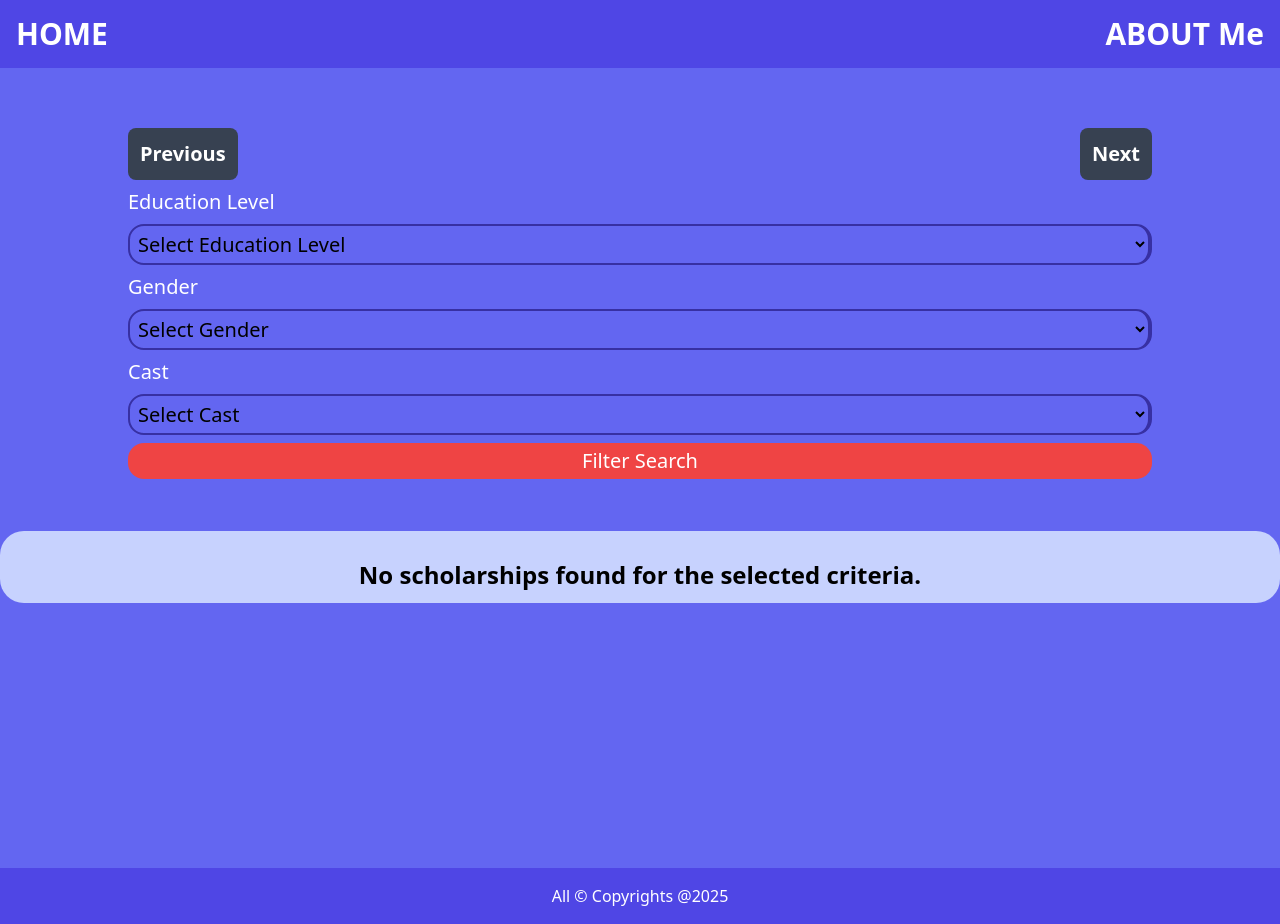
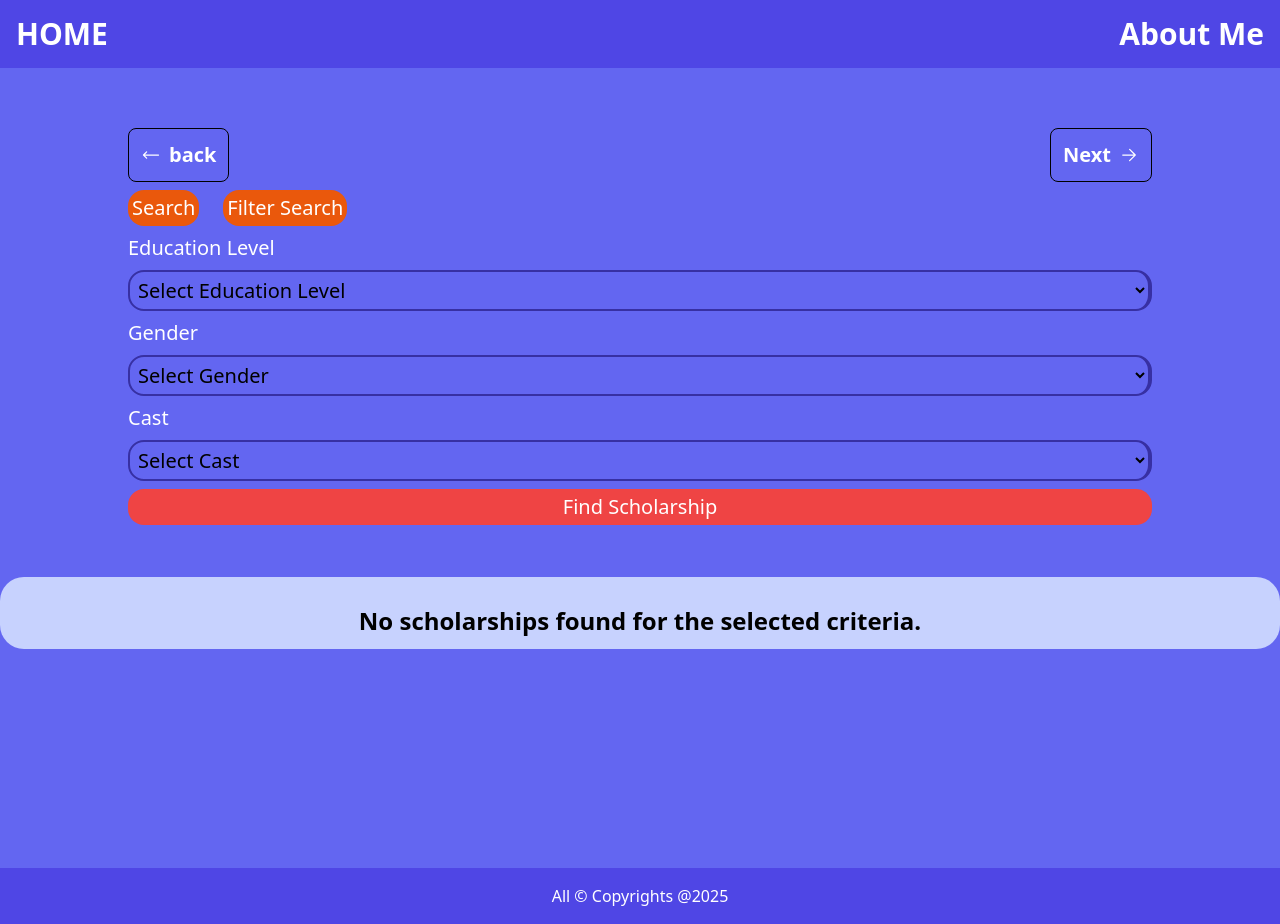
Before and after one commit to balwan-coding/Scholarship-finder-, a React (Vite) app: page /Scholar in a window 1280 px wide. Built offline with nearby package versions, Linux system fonts and the light colour scheme.

Commit message:
more change

```diff
--- a/src/AboutMe.jsx
+++ b/src/AboutMe.jsx
@@ -1,9 +1,20 @@
 import React from "react";
 import "./styles.css";
+import { HiArrowLongLeft } from "react-icons/hi2";
+import { Link } from "react-router-dom";
 
 function AboutMe() {
   return (
-    <div className="flex flex-col items-center justify-center min-h-screen bg-indigo-500">
+    <div className="flex flex-col justify-center min-h-screen bg-indigo-500">
+      <div className="flex items-start ml-2">
+        <Link
+          className="flex items-center justify-center gap-2 p-3 mt-10 text-xl font-extrabold text-white bg-transparent border border-black rounded-lg hover:bg-gray-800 fade-in"
+          to="/Scholar"
+        >
+          <HiArrowLongLeft />
+          back
+        </Link>
+      </div>
       <div className="max-w-4xl p-6 m-3 mx-auto bg-white rounded-md shadow-md fade-in ">
         <h1 className="mb-6 text-3xl font-bold text-center text-blue-600">
           About Me
--- a/src/FilterForm.jsx
+++ b/src/FilterForm.jsx
@@ -59,7 +59,7 @@ function FilterForm({ formData, handleChange, handleFilterSubmit }) {
         onClick={handleFilterSubmit}
         className="p-1 text-xl text-white bg-red-500 hover:bg-red-600 rounded-2xl"
       >
-        Filter Search
+        Find Scholarship
       </button>
     </div>
   );
--- a/src/Navbar.jsx
+++ b/src/Navbar.jsx
@@ -26,7 +26,7 @@ function Navbar() {
           to="/AboutMe"
           className="text-xl font-bold text-white hover:text-indigo-100 sm:text-3xl md:text-3xl lg:text-3xl"
         >
-          ABOUT Me
+          About Me
         </Link>
       </div>
     </div>
--- a/src/Scholar.jsx
+++ b/src/Scholar.jsx
@@ -4,6 +4,9 @@ import Alert from "./Alert";
 import ScholarshipCards from "./ScholarshipCards";
 import { mockScholarships } from "./api";
 import { Link } from "react-router-dom";
+import SearchInput from "./SearchInput";
+import { HiArrowSmallRight } from "react-icons/hi2";
+import { HiArrowLongLeft } from "react-icons/hi2";
 
 function Scholar() {
   const [formData, setFormData] = useState({
@@ -15,18 +18,47 @@ function Scholar() {
   const [scholarships, setScholarships] = useState([]);
   const [alertMessage, setAlertMessage] = useState("");
   const [showAlert, setShowAlert] = useState(false);
+  const [searchMode, setSearchMode] = useState("filter");
+  const [searchInput, setSearchInput] = useState("");
 
   const handleChange = (event) => {
     setFormData({ ...formData, [event.target.id]: event.target.value });
   };
 
+  const handleSearchInputChange = (event) => {
+    setSearchInput(event.target.value);
+  };
+  const handleSearchSubmit = () => {
+    if (!searchInput.trim()) {
+      setAlertMessage("Plese Enter Education Level");
+      setShowAlert(true);
+      return;
+    }
+    const filteredScholarships = mockScholarships.filter((scholar) =>
+      scholar.EducationLevel.toLowerCase()
+        .trim()
+        .includes(searchInput.toLowerCase().trim())
+    );
+    if (filteredScholarships.length === 0) {
+      setAlertMessage(`No scholarships found matching "${searchInput}".`);
+      setShowAlert(true);
+    } else {
+      setScholarships(filteredScholarships);
+    }
+  };
+
   const handleFilterSubmit = () => {
     const filteredScholarships = mockScholarships.filter((scholar) => {
-      return (
-        scholar.EducationLevel === formData.EducationLevel &&
-        scholar.Gender === formData.Gender &&
-        scholar.Cast === formData.Cast
-      );
+      const matchesEducation =
+        scholar.EducationLevel === formData.EducationLevel;
+
+      const matchesGender =
+        formData.Gender === "All" || scholar.Gender === formData.Gender;
+
+      const matchesCast =
+        formData.Cast === "All" || scholar.Cast === formData.Cast;
+
+      return matchesEducation && matchesGender && matchesCast;
     });
 
     if (filteredScholarships.length === 0) {
@@ -46,24 +78,55 @@ function Scholar() {
       <div className="flex flex-col w-4/5 gap-2 m-5 fade-in">
         <div className="flex justify-between">
           <Link
-            className="flex items-center justify-center gap-2 p-3 mt-10 text-xl font-extrabold text-white transition-colors duration-300 ease-in-out bg-gray-700 border-none rounded-lg hover:bg-gray-800 fade-in"
+            className="flex items-center justify-center gap-2 p-3 mt-10 text-xl font-extrabold text-white bg-transparent border border-black rounded-lg hover:bg-gray-800 fade-in"
             to="/"
           >
-            Previous
+            <HiArrowLongLeft />
+            back
           </Link>
           <Link
-            className="flex items-center justify-center gap-2 p-3 mt-10 text-xl font-extrabold text-white transition-colors duration-300 ease-in-out bg-gray-700 border-none rounded-lg hover:bg-gray-800 fade-in"
+            className="flex items-center justify-center gap-2 p-3 mt-10 text-xl font-extrabold text-white bg-transparent border border-black rounded-lg hover:bg-gray-800 fade-in"
             to="/AboutMe"
           >
-            Next
+            Next <HiArrowSmallRight />
           </Link>
         </div>
+        <div className="flex gap-6">
+          <button
+            onClick={() => {
+              setSearchMode("search");
+              setScholarships([]);
+            }}
+            className="p-1 text-xl text-white bg-orange-600 hover:bg-orange-700 rounded-2xl"
+          >
+            Search
+          </button>
+          <button
+            onClick={() => {
+              setSearchMode("filter");
+              setScholarships([]);
+            }}
+            className="p-1 text-xl text-white bg-orange-600 hover:bg-orange-700 rounded-2xl"
+          >
+            Filter Search
+          </button>
+        </div>
 
-        <FilterForm
-          formData={formData}
-          handleChange={handleChange}
-          handleFilterSubmit={handleFilterSubmit}
-        />
+        {searchMode === "filter" && (
+          <FilterForm
+            formData={formData}
+            handleChange={handleChange}
+            handleFilterSubmit={handleFilterSubmit}
+          />
+        )}
+
+        {searchMode === "search" && (
+          <SearchInput
+            searchInput={searchInput}
+            handleSearchInputChange={handleSearchInputChange}
+            handleSearchSubmit={handleSearchSubmit}
+          />
+        )}
       </div>
       {showAlert && <Alert message={alertMessage} onClose={handleCloseAlert} />}
       <ScholarshipCards scholarships={scholarships} />
--- /dev/null
+++ b/src/SearchInput.jsx
@@ -0,0 +1,34 @@
+import React from "react";
+
+function SearchInput({
+  searchInput,
+  handleSearchInputChange,
+  handleSearchSubmit,
+}) {
+  return (
+    <div className="flex flex-col gap-2 fade-in">
+      <label
+        className="text-xl text-white cursor-pointer"
+        htmlFor="searchInput"
+      >
+        Search by Education Level
+      </label>
+      <input
+        type="text"
+        id="searchInput"
+        value={searchInput}
+        onChange={handleSearchInputChange}
+        className="p-1 text-xl text-black bg-transparent border-2 border-r-4 border-indigo-800 rounded-2xl"
+        placeholder="Type education level (e.g., School)"
+      />
+      <button
+        onClick={handleSearchSubmit}
+        className="p-1 text-xl text-white bg-red-500 hover:bg-red-600 rounded-2xl"
+      >
+        Find Scholarship
+      </button>
+    </div>
+  );
+}
+
+export default SearchInput;
```
